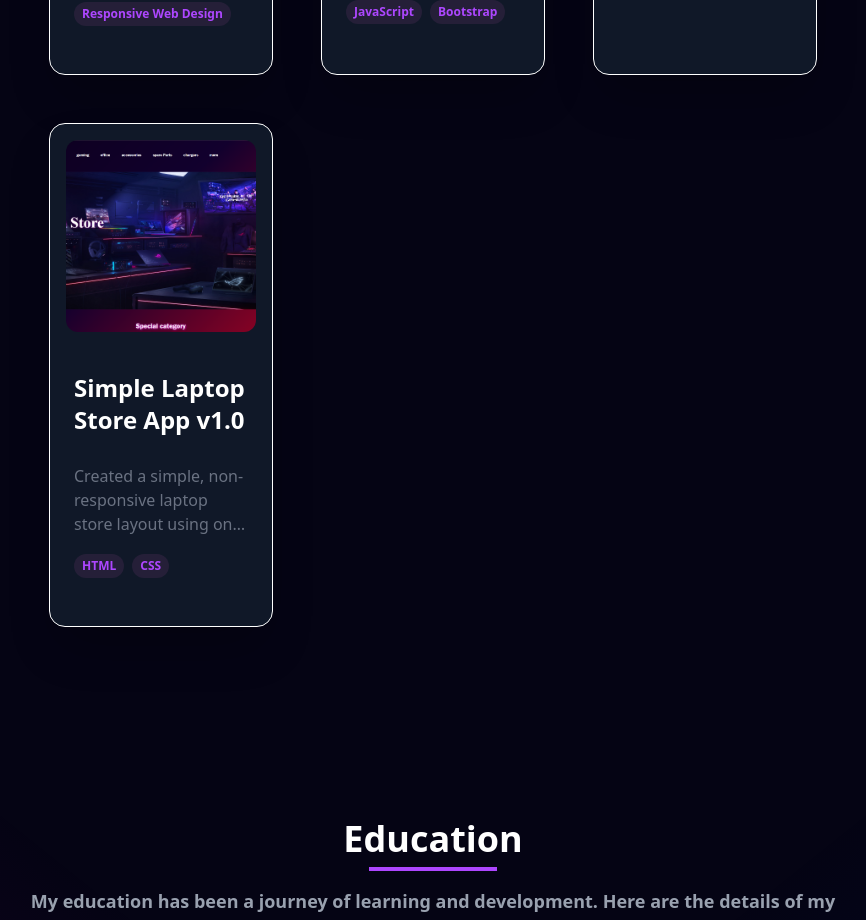
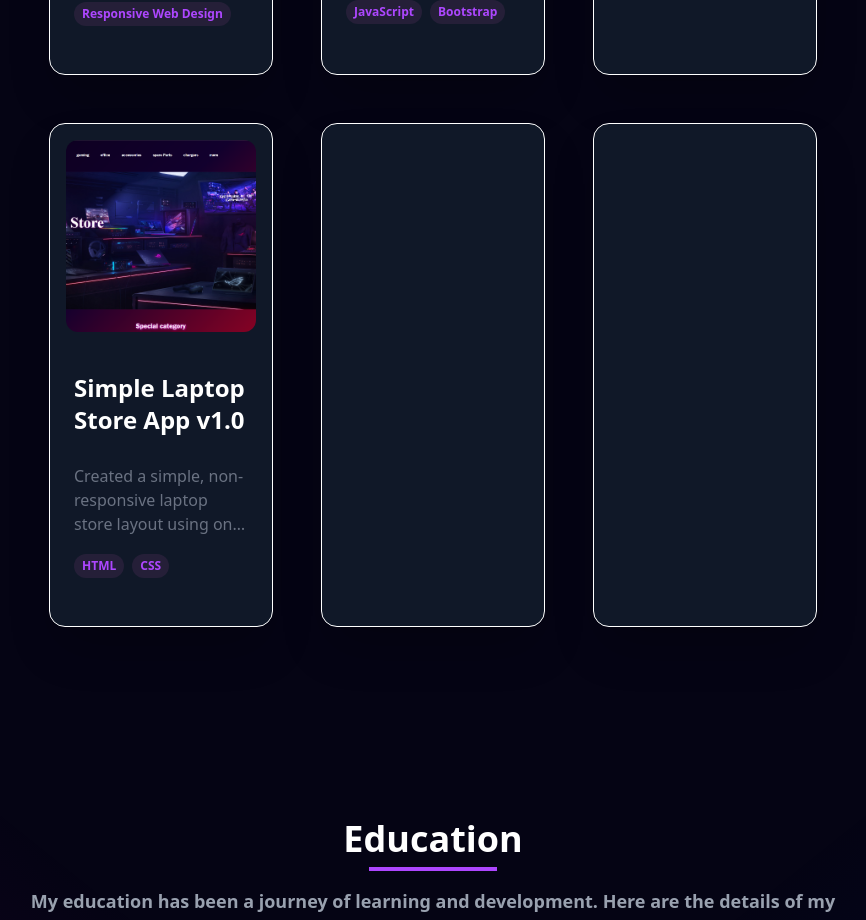
Before and after one commit to youssefassal/Youssef-Assal-Portfolio, a React (Vite) app: page / in a window 1280 px wide. Shown: the part 8300-9220 px from the top of the page, without its empty margins (207-1073 px from the left). Built offline with nearby package versions, Linux system fonts and the light colour scheme.

Commit message:
empty project

```diff
--- a/src/constants.js
+++ b/src/constants.js
@@ -40,6 +40,9 @@ import TodoHome from "./assets/work-logo/Todo.png";
 import PeripheralHome from "./assets/work-logo/peripherals-ecommerce.png";
 import laptopstorev2Home from "./assets/work-logo/Laptopstore.png";
 import laptopstorev1Home from "./assets/work-logo/Laptopstorev1.png";
+import emptyHome from "./assets/work-logo/empty.png";
+import emptyHome2 from "./assets/work-logo/empty2.png";
+
 
 export const SkillsInfo = [
   {
@@ -272,5 +275,25 @@ export const projects = [
     tags: ["HTML", "CSS"],
     github: "https://github.com/youssefassal/2nd-FE-project",
     webapp: "https://youssefassal.github.io/2nd-FE-project/",
+  },
+  {
+    id: 10,
+    title: "",
+    description:
+      "",
+    image: emptyHome2,
+    tags: [],
+    github: "",
+    webapp: "",
+  },
+  {
+    id: 11,
+    title: "",
+    description:
+      "",
+    image: emptyHome2,
+    tags: [],
+    github: "",
+    webapp: "",
   }
 ];
```
Also changed, not shown: src/assets/work-logo/empty.png (added), src/assets/work-logo/empty2.png (added).
